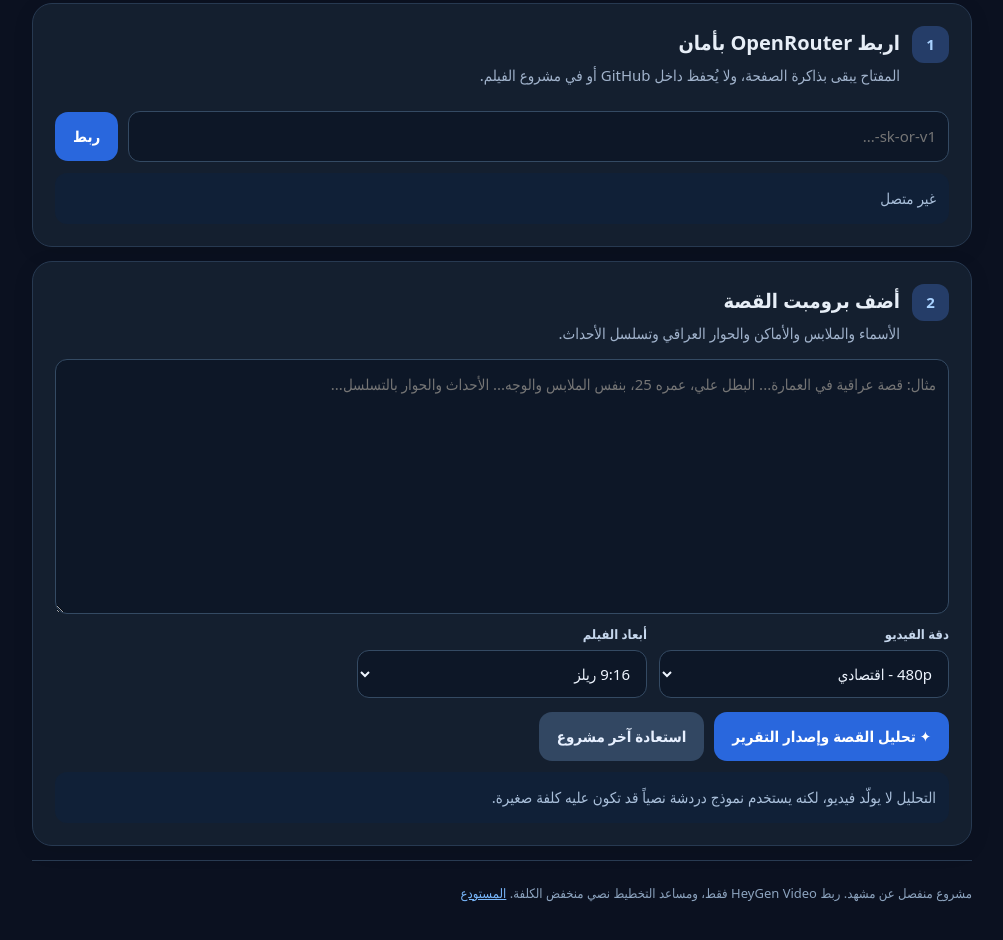
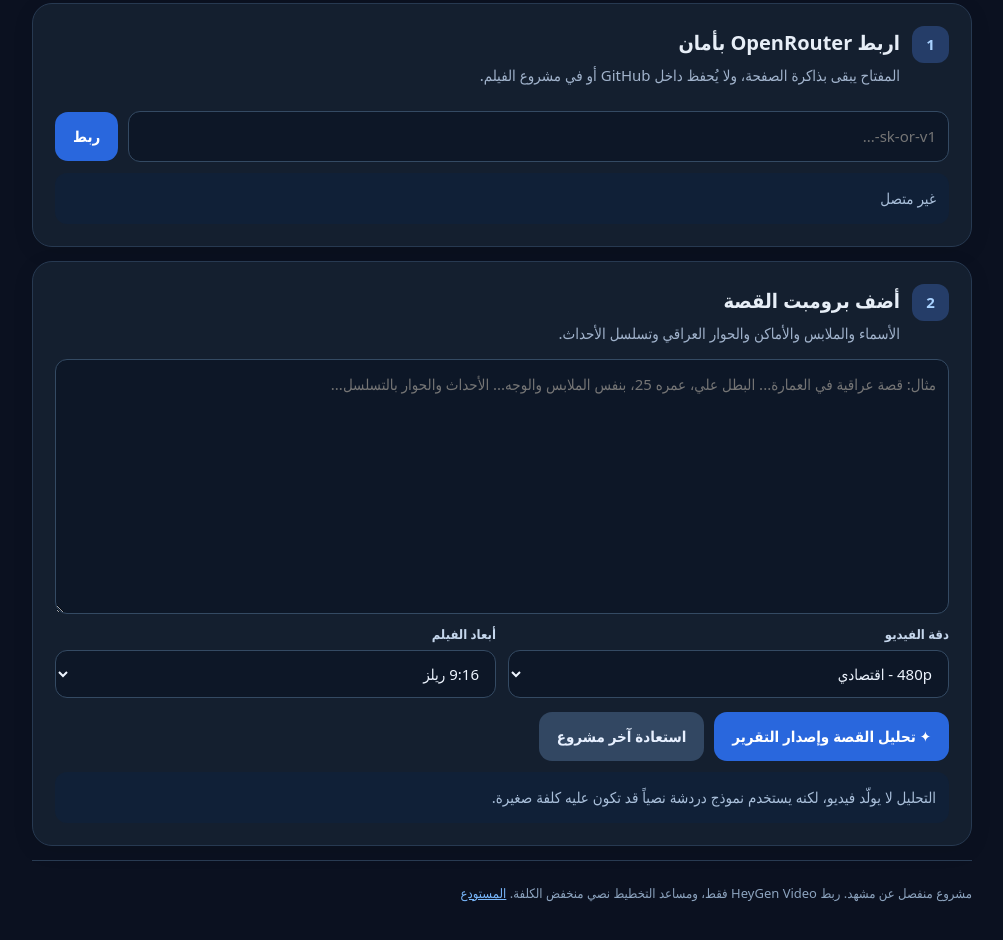
Before and after one commit to Basmali12/iraqi-film-forge, a website: page site/film.html in a window 1280 px wide. Shown: the part 423-1363 px from the top of the page, without its empty margins (138-1141 px from the left). Drawn offline with Linux system fonts and the light colour scheme.

Commit message:
Let AI choose story film duration automatically; remove minute presets

```diff
--- a/site/film.css
+++ b/site/film.css
@@ -2,7 +2,7 @@
 .film-shell{max-width:980px;margin:auto}.film-shell header{align-items:center}.back{border:1px solid #34445f;border-radius:12px;padding:8px 12px;font-weight:700;text-decoration:none}
 .tabs{display:flex;gap:9px;margin:20px 0}.tabs a{display:inline-block;padding:10px 17px;background:#15243a;color:#b9cde4;border:1px solid #314760;border-radius:14px;font-weight:700;text-decoration:none}.tabs .active{background:#2864d5;color:#fff;border-color:#5599f8}
 .hero{padding:5px 7px 13px}.eyebrow{color:#8cbcf7;font-size:12px;font-weight:700}.film-shell section{padding:22px;margin:14px 0}.step{box-shadow:0 5px 22px #00000015}.stephead{display:flex;align-items:flex-start;gap:12px}.stephead h2{margin:0}.stephead p{margin:4px 0 13px}.stepnum{width:37px;height:37px;border-radius:12px;background:#253d68;color:#a9d2ff;display:grid;place-items:center;flex-shrink:0;font-weight:900}
-.options{display:grid;grid-template-columns:repeat(3,1fr);gap:12px}.options label{margin-top:3px}.button-row{display:flex;flex-wrap:wrap;gap:10px;margin-top:14px}.soft{background:#324762;color:#e7f0ff}.state{margin-top:11px;background:#102037;padding:13px;border-radius:12px;color:#a9bfda;overflow-wrap:anywhere}.metric-grid{display:grid;grid-template-columns:repeat(4,1fr);gap:9px;margin:15px 0}.metric-grid>div{background:#0e1a2d;padding:15px 9px;border:1px solid #29415f;border-radius:12px;text-align:center}.metric-grid small{display:block;font-size:12px}.metric-grid strong{display:block;font-size:23px;color:#83bdff;margin-top:6px}
+.options{display:grid;grid-template-columns:repeat(2,1fr);gap:12px}.options label{margin-top:3px}.button-row{display:flex;flex-wrap:wrap;gap:10px;margin-top:14px}.soft{background:#324762;color:#e7f0ff}.state{margin-top:11px;background:#102037;padding:13px;border-radius:12px;color:#a9bfda;overflow-wrap:anywhere}.metric-grid{display:grid;grid-template-columns:repeat(4,1fr);gap:9px;margin:15px 0}.metric-grid>div{background:#0e1a2d;padding:15px 9px;border:1px solid #29415f;border-radius:12px;text-align:center}.metric-grid small{display:block;font-size:12px}.metric-grid strong{display:block;font-size:23px;color:#83bdff;margin-top:6px}
 .caution{background:#30271b;border:1px solid #69502f;border-radius:12px;padding:13px;color:#efc99c;font-size:13px}
 .scene-list{max-height:430px;overflow:auto}.fscene{background:#0e1b30;border:1px solid #314868;border-radius:13px;padding:13px;margin-bottom:9px}.fscene .head{display:flex;align-items:center;justify-content:space-between;gap:8px}.fscene textarea{width:100%;margin-top:8px}.fscene small{color:#8aacd4}.fscene .done{color:#79e4ae}.fscene .failed{color:#fbad9e}
 .progress-head{display:flex;justify-content:space-between;margin-top:12px;font-size:14px}.progress-track{height:13px;background:#263952;border-radius:20px;overflow:hidden;margin:10px 0 21px}.progress-track div{height:100%;width:0;background:linear-gradient(90deg,#2563eb,#22c55e);border-radius:20px;transition:width .6s ease}
```
